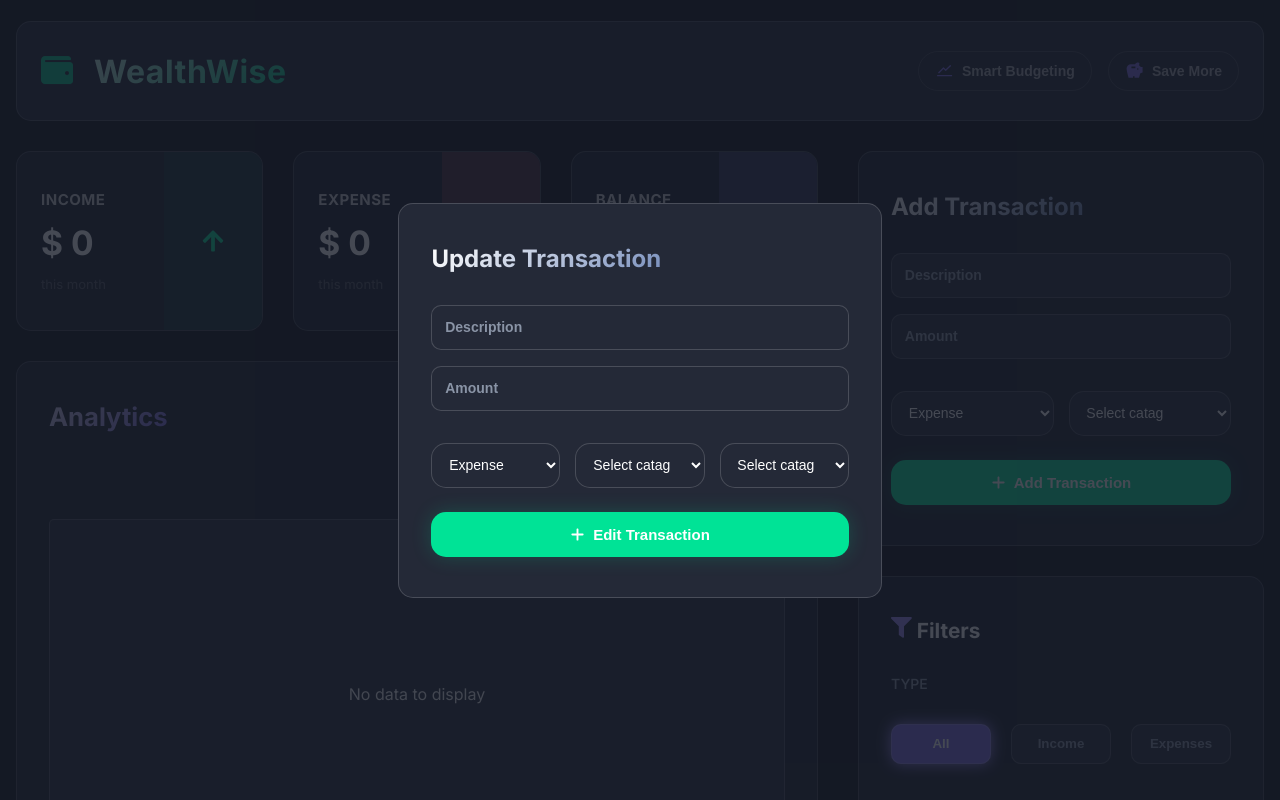
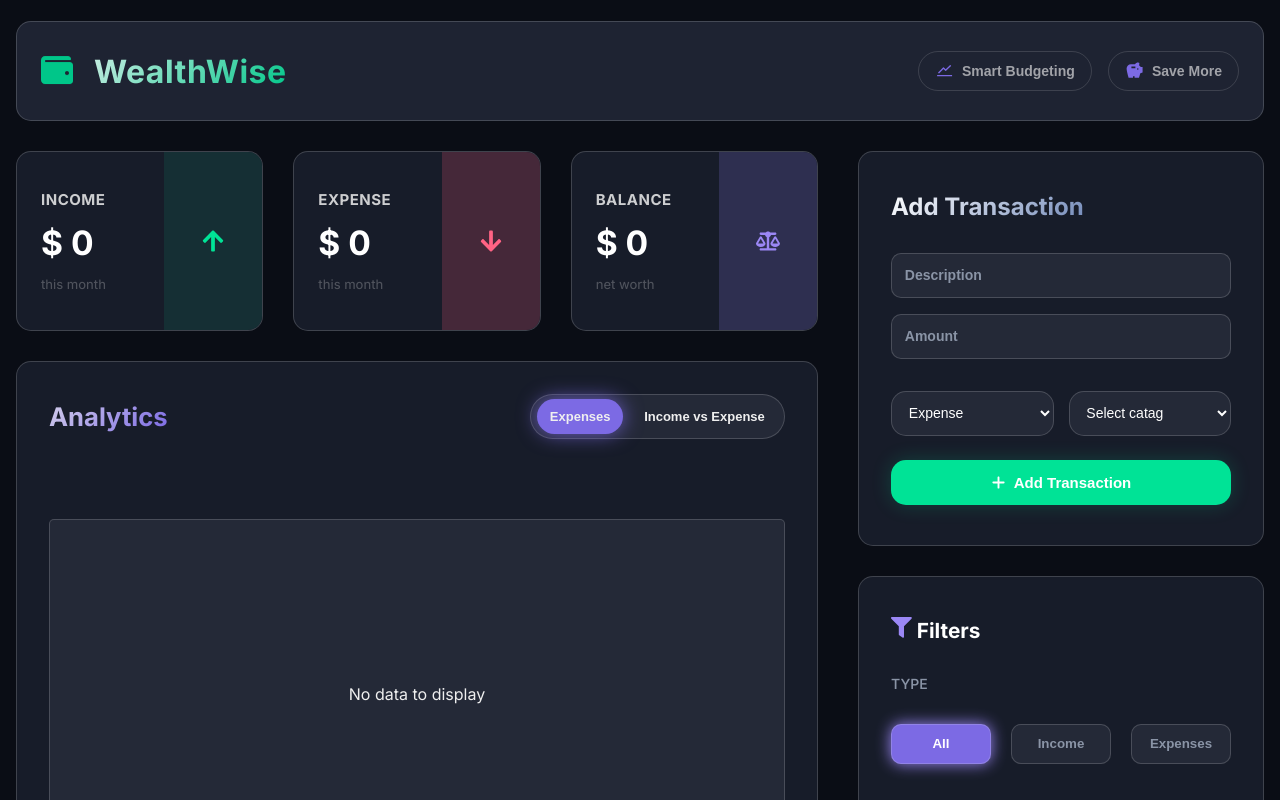
Before and after one commit to ALI-RAZA816/Expense-Tracker-Chart, a React (Vite) app: page / in a window 1280 px wide. Shown: the top 800 px of the page. Built offline with nearby package versions, Linux system fonts and the light colour scheme.

Commit message:
complete edit item logic

```diff
--- a/src/App.jsx
+++ b/src/App.jsx
@@ -14,6 +14,7 @@
   // date
   const date = new Date();
   const months = ["Jan","Feb","March","April","May","June","July","Aug","Sep","Oct","Nov","Dec"];
+
   // static budget
   let budget = 5000;
   const [transaction, setTransaction] = useState([]);
@@ -23,18 +24,25 @@
   const [category, setCategory] = useState('');
   const [activeBox, setActiveBox] = useState(false);
   const [itemIndex, setItemIndex] = useState(null);
+  const [isEdit, setEdit] = useState(false);
+
+  // edit states
+  const [editDescription, setEditDescription] = useState('');
+  const [editAmount, setEditAmount] = useState('');
+  const [editCategory, setEditCategory] = useState('');
 
   // total expenses
   const ExpenseRecord = transaction.filter(item => item.type === 'Expenses');
   const totalExpense = ExpenseRecord.reduce((item, curr) => {
     return item + curr.amount;
   },0);
-  // difference
+
+  // budget difference | budget progress | changeType = Expenses | Income
   budget = budget - totalExpense;
-  // progress
   let progress = (totalExpense / 5000) * 100;
-  // expense || income
   const changeTypeHandler = (value) => setType(value);
+
+
   // add transactions
   const addTransactionHandler = (event) =>{
     event.preventDefault();
@@ -47,6 +55,11 @@
       date: date.getDate() +  " " + months[date.getMonth()]
     }]
     setTransaction(newTransaction);
+    setDescription("");
+    setAmount("");
+    setType("");
+    setCategory("");
+
   }
 
   // filter income record
@@ -58,7 +71,6 @@
 
 
   // show confrim box
-
   const showConfirmBox = (id) => {
     setActiveBox(true);
     setItemIndex(id);
@@ -69,11 +81,36 @@
     setActiveBox(false);
   }
 
+  // delete item
   const deleteItem = () => {
     const updatedTransaction = transaction.filter(item => item.id !== itemIndex);
     setTransaction(updatedTransaction);
     setActiveBox(false);
   }
+
+  // show Edit form
+  const showEditForm = (index) => {
+    setEdit(true);
+    setItemIndex(index);
+    setType(transaction[index].type);
+    setEditDescription(transaction[index].description);
+    setEditAmount(transaction[index].amount);
+    setEditCategory(transaction[index].category);
+  }
+
+  const editItem = (event) => {
+    event.preventDefault();
+    transaction[itemIndex].type = type
+    transaction[itemIndex].description = editDescription
+    transaction[itemIndex].amount = Number(editAmount);
+    transaction[itemIndex].category = editCategory
+    setEdit(false);
+    setType("");
+    setEditDescription("");
+    setEditAmount("");
+    setEditCategory("");
+  }
+
 
   return (
     <>
@@ -91,10 +128,10 @@
             <FormSidebar type = {type} changeTypeHandler = {changeTypeHandler} setDescription={setDescription} description={description} amount ={amount} setAmount={setAmount} category = {category}  setCategory ={setCategory} addTransactionHandler ={addTransactionHandler}/>
           </div>
         </section>
-      <TransactionRecords transaction={transaction} type={type} showConfirmBox={showConfirmBox}/>
+      <TransactionRecords transaction={transaction} type={type} showConfirmBox={showConfirmBox} showEditForm={showEditForm}/>
       </main>
       {activeBox === true && <ConfirmBox deleteItem={deleteItem} hideConfirmBox={hideConfirmBox} /> }
-      <EditForm/>
+      {isEdit === true && <EditForm type = {type} changeTypeHandler = {changeTypeHandler} editDescription = {editDescription} editAmount ={editAmount} editCategory = {editCategory} setEditDescription ={setEditDescription} setEditAmount = {setEditAmount} setEditCategory ={setEditCategory} editItem = {editItem} />}
     </>
   )
 }
--- a/src/components/EditForm.jsx
+++ b/src/components/EditForm.jsx
@@ -1,23 +1,23 @@
 import { FaPlus } from "react-icons/fa6";
 import style from '../css/EditForm.module.css';
 
-export default function ConfirmBox() {
+export default function ConfirmBox({type, changeTypeHandler, editDescription, editAmount, editCategory, setEditDescription ,setEditAmount, setEditCategory, editItem}) {
   return (
     <div className={style.editContainer}>
         <div className={style.editForm}>
         <h2>Update Transaction</h2>
-            <form action=''>
-                <input type="text" placeholder='Description' />
-                <input type="number" placeholder='Amount' />
+            <form action='' onSubmit={editItem}>
+                <input type="text" onChange={(event)=> setEditDescription(event.target.value)} value={editDescription} placeholder='Description' />
+                <input type="number" onChange={(event)=> setEditAmount(event.target.value)} value={editAmount} placeholder='Amount' />
                 <div className={style.selection} >
                     <div style={{width:"100%"}}>
-                        <select name="" id="">
+                        <select name="" id="" value={type} onChange={(event)=> changeTypeHandler(event.target.value)}>
                             <option value="Expenses">Expense</option>
                             <option value="Income">Income</option>
                         </select>
                     </div>
-                    <div style={{width:"100%"}}>
-                        <select name="" id="">
+                    {type === 'Expenses' ? <div style={{width:"100%"}}>
+                        <select name="" id="" onChange={(event)=> setEditCategory(event.target.value)} value={editCategory}>
                             <option value="">Select catag</option>
                             <option value="Housing">Housing</option>
                             <option value="Transporation">Transporation</option>
@@ -29,16 +29,16 @@
                             <option value="Education">Eduction</option>
                             <option value="Other">Other</option>
                         </select>
-                    </div>
+                    </div>:
                     <div style={{width:"100%"}}>
-                        <select name="" id="">
+                        <select name="" id="" onChange={(event)=> setEditCategory(event.target.value)} value={editCategory}>
                             <option value="">Select catag</option>
                             <option value="Salary">Salary</option>
                             <option value="Freelance">Freelance</option>
                             <option value="Investment">Investment</option>
                             <option value="Other">Other</option>
                         </select>
-                    </div>
+                    </div>}
                 </div>
                 <button type='submit'><FaPlus style={{marginRight:".5rem"}}  /><span>Edit Transaction</span></button>
             </form>
--- a/src/components/TransactionRecords.jsx
+++ b/src/components/TransactionRecords.jsx
@@ -4,7 +4,7 @@
 import NoRecords from './NoRecords';
 
 
-export default function TransactionRecords({transaction, showConfirmBox}) {
+export default function TransactionRecords({transaction, showConfirmBox, showEditForm}) {
   return (
     <div className={style.transactionContainer}>
         <div className={style.records}>
@@ -18,7 +18,7 @@
                                 </div>
                                 <div style={{display:"flex",alignItems:"center"}}>
                                     <span className={item.type === 'Expenses' ? `${style.amountRed}`:`${style.greencolor}`} style={{fontSize:"1.3rem",fontWeight:"bold"}}>$ {item.amount}</span>
-                                    <span style={{margin:"0 .8rem"}}><FaEdit style={{color:"#ddd",fontSize:"1.1rem",cursor:"pointer"}} /></span>
+                                    <span style={{margin:"0 .8rem"}}><FaEdit onClick={()=> showEditForm(index)} style={{color:"#ddd",fontSize:"1.1rem",cursor:"pointer"}} /></span>
                                     <span><MdDelete onClick={()=>showConfirmBox(item.id)} style={{color:"#ddd",fontSize:"1.1rem",cursor:"pointer"}} /></span>
                                 </div>
                             </li>
```
